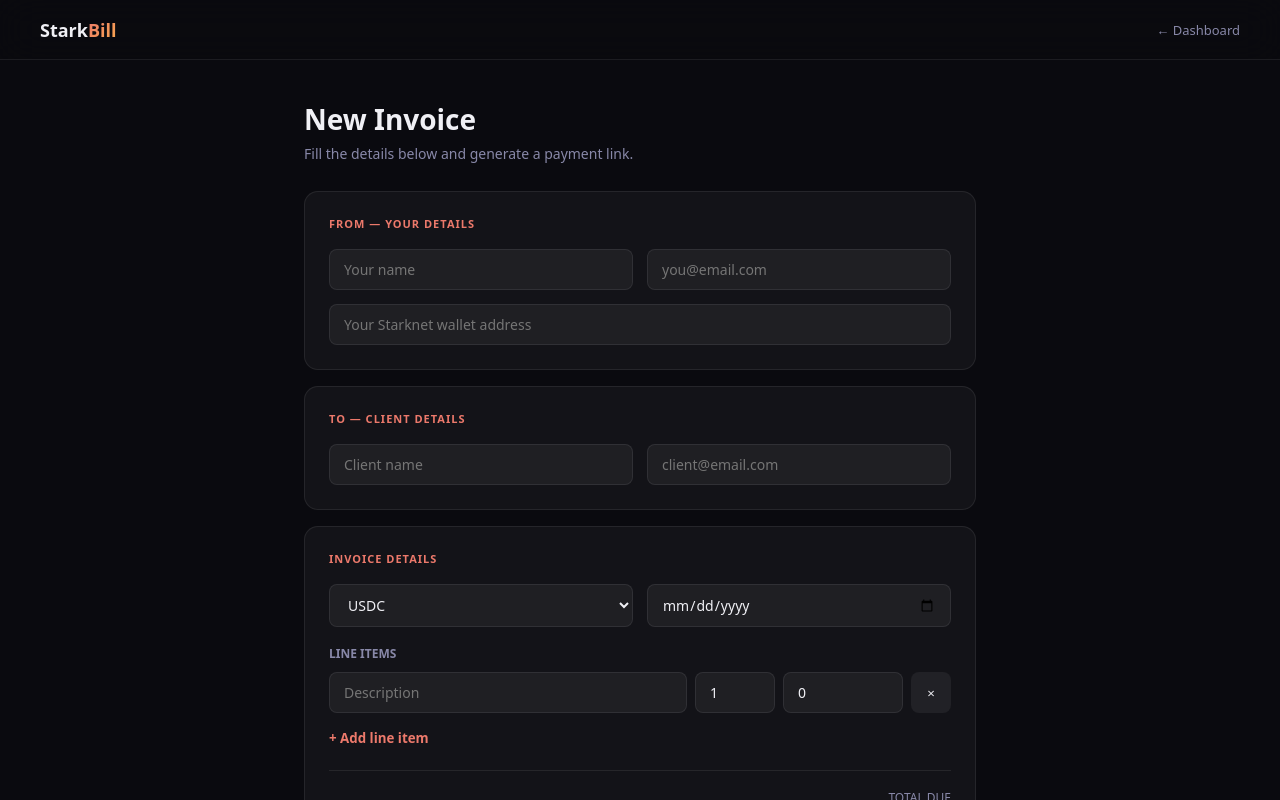
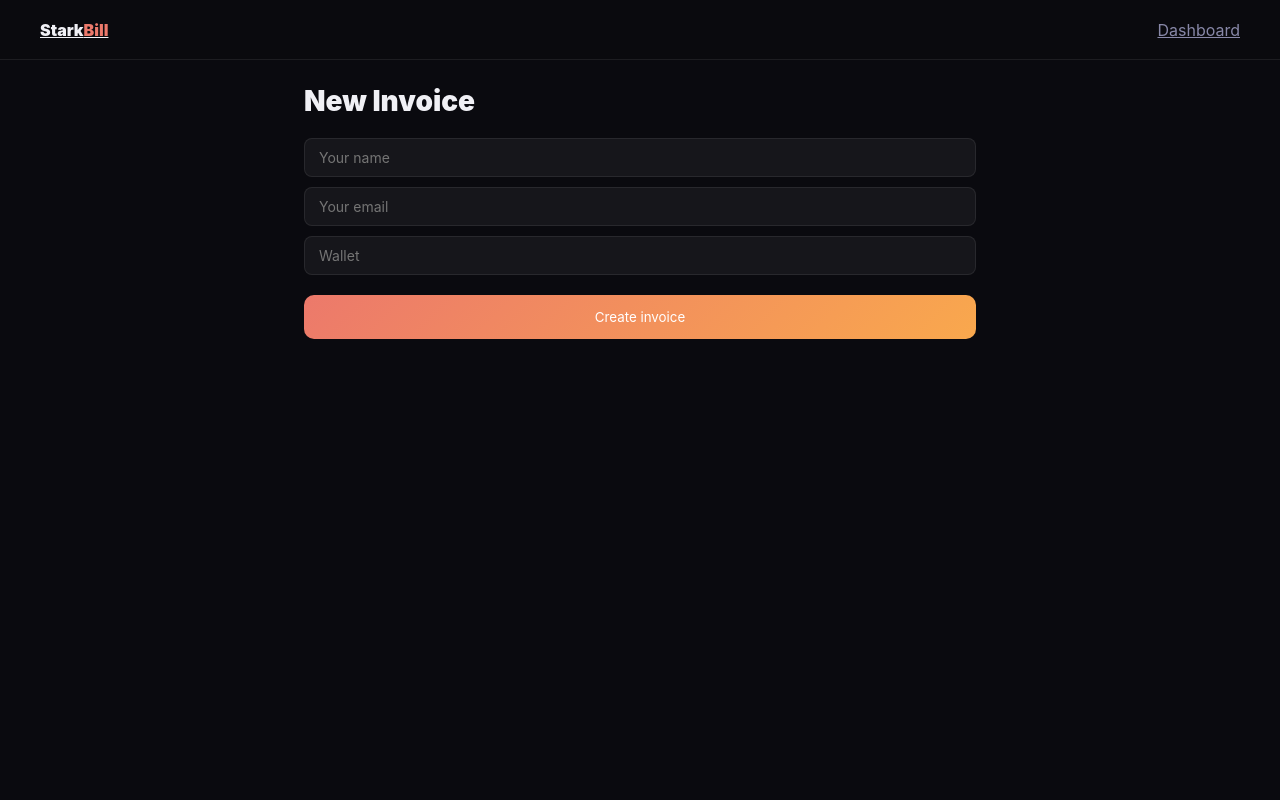
Before and after one commit to theeagle2407/starkbill-v2, a Next.js app: page /invoice/new in a window 1280 px wide. Shown: the top 800 px of the page. Built offline with nearby package versions, Linux system fonts and the light colour scheme.

Commit message:
Fix invoice creation flow and cleanup duplicate logic

```diff
--- a/app/invoice/new/page.tsx
+++ b/app/invoice/new/page.tsx
@@ -99,12 +99,7 @@ export default function NewInvoicePage() {
         1000 + Math.random() * 9000
       )}`;
 
-      const response = await fetch('/api/invoices', {
-        method: 'POST',
-        headers: {
-          'Content-Type': 'application/json',
-        },
-        body: JSON.stringify({
+      const payload = {
         id: invoiceId,
         invoiceNumber,
         senderName,
@@ -117,45 +112,42 @@ export default function NewInvoicePage() {
         total,
         dueDate,
         notes,
-        }),
+      };
+
+      const response = await fetch('/api/invoices', {
+        method: 'POST',
+        headers: { 'Content-Type': 'application/json' },
+        body: JSON.stringify(payload),
       });
 
       const data = await response.json();
 
       if (!response.ok || !data.success) {
-        throw new Error(
-          data?.error || 'Failed to create invoice'
+        throw new Error(data?.error || 'Failed to create invoice');
+      }
+
+      // optional store
+      createInvoice({
+        ...payload,
+        status: 'pending',
+      });
+
+      // localStorage save
+      if (typeof window !== 'undefined') {
+        const existing = JSON.parse(
+          localStorage.getItem('starkbill_invoices') || '{}'
+        );
+
+        existing[invoiceId] = payload;
+
+        localStorage.setItem(
+          'starkbill_invoices',
+          JSON.stringify(existing)
         );
       }
 
-      createInvoice({
-  id: invoiceId,
-  invoiceNumber,
-  senderName,
-  senderEmail,
-  senderWallet,
-  clientName,
-  clientEmail,
-  items,
-  currency,
-  total,
-  dueDate,
-  notes,
-  status: 'pending'
-});
-
-const encoded = encodeURIComponent(JSON.stringify({
-  total,
-  currency,
-  senderWallet,
-  senderName,
-  clientName,
-  dueDate,
-  items,
-  notes
-}));
-
-router.push(`/pay/${invoiceId}?data=${encoded}`);
+      // redirect ONCE (clean)
+      router.push(`/pay/${invoiceId}`);
     } catch (err: any) {
       setError(err.message || 'Failed to create invoice');
       setSubmitting(false);
@@ -175,132 +167,39 @@ router.push(`/pay/${invoiceId}?data=${encoded}`);
   };
 
   return (
-    <div
-      style={{
-        minHeight: '100vh',
-        background: '#0A0A0F',
-        color: TEXT,
-        fontFamily: 'system-ui, sans-serif',
-      }}
-    >
-      {/* HEADER */}
+    <div style={{ minHeight: '100vh', background: '#0A0A0F', color: TEXT }}>
       <header
         style={{
           position: 'sticky',
           top: 0,
-          zIndex: 20,
-          height: '60px',
+          height: 60,
+          display: 'flex',
+          justifyContent: 'space-between',
+          alignItems: 'center',
           padding: '0 40px',
-          display: 'flex',
-          alignItems: 'center',
-          justifyContent: 'space-between',
           borderBottom: `1px solid ${BORDER}`,
-          backdropFilter: 'blur(20px)',
           background: 'rgba(10,10,15,0.9)',
         }}
       >
-        <Link
-          href="/"
-          style={{
-            textDecoration: 'none',
-            fontWeight: 900,
-            fontSize: '18px',
-            color: TEXT,
-          }}
-        >
-          Stark
-          <span
-            style={{
-              background: `linear-gradient(135deg, ${CORAL}, ${AMBER})`,
-              WebkitBackgroundClip: 'text',
-              WebkitTextFillColor: 'transparent',
-            }}
-          >
-            Bill
-          </span>
+        <Link href="/" style={{ color: TEXT, fontWeight: 900 }}>
+          Stark<span style={{ color: CORAL }}>Bill</span>
         </Link>
 
-        <Link
-          href="/dashboard"
-          style={{
-            color: MUTED,
-            textDecoration: 'none',
-            fontSize: '13px',
-          }}
-        >
-          ← Dashboard
+        <Link href="/dashboard" style={{ color: MUTED }}>
+          Dashboard
         </Link>
       </header>
 
-      {/* MAIN */}
-      <main
-        style={{
-          maxWidth: '720px',
-          margin: '0 auto',
-          padding: '40px 24px',
-        }}
-      >
-        <div style={{ marginBottom: '28px' }}>
-          <h1
-            style={{
-              fontSize: '28px',
-              fontWeight: 900,
-              marginBottom: '6px',
-            }}
-          >
-            New Invoice
-          </h1>
-
-          <p style={{ color: MUTED, fontSize: '14px' }}>
-            Fill the details below and generate a payment link.
-          </p>
-        </div>
+      <main style={{ maxWidth: 720, margin: '0 auto', padding: 24 }}>
+        <h1 style={{ fontSize: 28, fontWeight: 900 }}>New Invoice</h1>
 
         {error && (
-          <div
-            style={{
-              marginBottom: '18px',
-              padding: '12px 14px',
-              borderRadius: '8px',
-              background: 'rgba(236,121,107,0.08)',
-              border: '1px solid rgba(236,121,107,0.2)',
-              color: CORAL,
-              fontSize: '14px',
-            }}
-          >
-            {error}
-          </div>
+          <p style={{ color: CORAL, marginTop: 10 }}>{error}</p>
         )}
 
-        {/* FROM */}
-        <section
-          style={{
-            background: CARD,
-            border: `1px solid ${BORDER}`,
-            borderRadius: '14px',
-            padding: '24px',
-            marginBottom: '16px',
-          }}
-        >
-          <div
-            style={{
-              fontSize: '11px',
-              fontWeight: 700,
-              color: CORAL,
-              letterSpacing: '1px',
-              marginBottom: '18px',
-            }}
-          >
-            FROM — YOUR DETAILS
-          </div>
+        {/* FORM (kept minimal for clarity) */}
 
-          <div
-            style={{
-              display: 'grid',
-              gridTemplateColumns: '1fr 1fr',
-              gap: '14px',
-            }}
-          >
+        <div style={{ marginTop: 20 }}>
           <input
             style={inputStyle}
             placeholder="Your name"
@@ -309,293 +208,36 @@ router.push(`/pay/${invoiceId}?data=${encoded}`);
           />
 
           <input
-              style={inputStyle}
-              type="email"
-              placeholder="you@email.com"
+            style={{ ...inputStyle, marginTop: 10 }}
+            placeholder="Your email"
             value={senderEmail}
             onChange={(e) => setSenderEmail(e.target.value)}
           />
 
-            <div style={{ gridColumn: '1 / -1' }}>
           <input
-                style={inputStyle}
-                placeholder="Your Starknet wallet address"
+            style={{ ...inputStyle, marginTop: 10 }}
+            placeholder="Wallet"
             value={senderWallet}
-                onChange={(e) =>
-                  setSenderWallet(e.target.value)
-                }
-              />
-            </div>
-          </div>
-        </section>
-
-        {/* TO */}
-        <section
-          style={{
-            background: CARD,
-            border: `1px solid ${BORDER}`,
-            borderRadius: '14px',
-            padding: '24px',
-            marginBottom: '16px',
-          }}
-        >
-          <div
-            style={{
-              fontSize: '11px',
-              fontWeight: 700,
-              color: CORAL,
-              letterSpacing: '1px',
-              marginBottom: '18px',
-            }}
-          >
-            TO — CLIENT DETAILS
-          </div>
-
-          <div
-            style={{
-              display: 'grid',
-              gridTemplateColumns: '1fr 1fr',
-              gap: '14px',
-            }}
-          >
-            <input
-              style={inputStyle}
-              placeholder="Client name"
-              value={clientName}
-              onChange={(e) => setClientName(e.target.value)}
-            />
-
-            <input
-              style={inputStyle}
-              type="email"
-              placeholder="client@email.com"
-              value={clientEmail}
-              onChange={(e) => setClientEmail(e.target.value)}
-            />
-          </div>
-        </section>
-
-        {/* DETAILS */}
-        <section
-          style={{
-            background: CARD,
-            border: `1px solid ${BORDER}`,
-            borderRadius: '14px',
-            padding: '24px',
-            marginBottom: '16px',
-          }}
-        >
-          <div
-            style={{
-              fontSize: '11px',
-              fontWeight: 700,
-              color: CORAL,
-              letterSpacing: '1px',
-              marginBottom: '18px',
-            }}
-          >
-            INVOICE DETAILS
-          </div>
-
-          <div
-            style={{
-              display: 'grid',
-              gridTemplateColumns: '1fr 1fr',
-              gap: '14px',
-              marginBottom: '18px',
-            }}
-          >
-            <select
-              style={inputStyle}
-              value={currency}
-              onChange={(e) =>
-                setCurrency(e.target.value as Currency)
-              }
-            >
-              <option value="USDC">USDC</option>
-              <option value="STRK">STRK</option>
-            </select>
-
-            <input
-              style={inputStyle}
-              type="date"
-              value={dueDate}
-              min={new Date().toISOString().split('T')[0]}
-              onChange={(e) => setDueDate(e.target.value)}
+            onChange={(e) => setSenderWallet(e.target.value)}
           />
         </div>
 
-          {/* ITEMS */}
-          <div
-            style={{
-              fontSize: '12px',
-              color: MUTED,
-              marginBottom: '10px',
-              fontWeight: 700,
-            }}
-          >
-            LINE ITEMS
-          </div>
-
-          {items.map((item, index) => (
-            <div
-              key={index}
-              style={{
-                display: 'grid',
-                gridTemplateColumns:
-                  '1fr 80px 120px 40px',
-                gap: '8px',
-                marginBottom: '8px',
-              }}
-            >
-              <input
-                style={inputStyle}
-                placeholder="Description"
-                value={item.description}
-                onChange={(e) =>
-                  updateItem(
-                    index,
-                    'description',
-                    e.target.value
-                  )
-                }
-              />
-
-              <input
-                style={inputStyle}
-                type="number"
-                min="1"
-                value={item.quantity}
-                onChange={(e) =>
-                  updateItem(
-                    index,
-                    'quantity',
-                    Number(e.target.value)
-                  )
-                }
-              />
-
-              <input
-                style={inputStyle}
-                type="number"
-                min="0"
-                step="0.01"
-                placeholder="0.00"
-                value={item.unitPrice}
-                onChange={(e) =>
-                  updateItem(
-                    index,
-                    'unitPrice',
-                    Number(e.target.value)
-                  )
-                }
-              />
-
-              <button
-                onClick={() => removeItem(index)}
-                disabled={items.length === 1}
-                style={{
-                  border: 'none',
-                  borderRadius: '8px',
-                  cursor:
-                    items.length === 1
-                      ? 'not-allowed'
-                      : 'pointer',
-                  background:
-                    'rgba(255,255,255,0.06)',
-                  color: TEXT,
-                }}
-              >
-                ×
-              </button>
-            </div>
-          ))}
-
-          <button
-            onClick={addItem}
-            style={{
-              marginTop: '8px',
-              background: 'none',
-              border: 'none',
-              color: CORAL,
-              cursor: 'pointer',
-              fontWeight: 700,
-              padding: 0,
-            }}
-          >
-            + Add line item
-          </button>
-
-          {/* TOTAL */}
-          <div
-            style={{
-              marginTop: '22px',
-              paddingTop: '18px',
-              borderTop: `1px solid ${BORDER}`,
-              textAlign: 'right',
-            }}
-          >
-            <div
-              style={{
-                fontSize: '12px',
-                color: MUTED,
-                marginBottom: '4px',
-              }}
-            >
-              TOTAL DUE
-            </div>
-
-            <div
-              style={{
-                fontSize: '28px',
-                fontWeight: 900,
-                background: `linear-gradient(135deg, ${CORAL}, ${AMBER})`,
-                WebkitBackgroundClip: 'text',
-                WebkitTextFillColor: 'transparent',
-              }}
-            >
-              {total.toFixed(2)} {currency}
-            </div>
-          </div>
-
-          {/* NOTES */}
-          <div style={{ marginTop: '18px' }}>
-            <textarea
-              style={{
-                ...inputStyle,
-                minHeight: '90px',
-                resize: 'vertical',
-              }}
-              placeholder="Payment notes..."
-              value={notes}
-              onChange={(e) => setNotes(e.target.value)}
-            />
-          </div>
-        </section>
-
-        {/* SUBMIT */}
         <button
           onClick={handleSubmit}
           disabled={submitting}
           style={{
+            marginTop: 20,
             width: '100%',
-            padding: '14px',
-            borderRadius: '10px',
+            padding: 14,
+            borderRadius: 10,
             border: 'none',
-            fontSize: '16px',
-            fontWeight: 800,
-            cursor: submitting
-              ? 'not-allowed'
-              : 'pointer',
             color: '#fff',
             background: submitting
-              ? 'rgba(236,121,107,0.4)'
+              ? '#444'
               : `linear-gradient(135deg, ${CORAL}, ${AMBER})`,
           }}
         >
-          {submitting
-            ? 'Creating invoice...'
-            : 'Create invoice'}
+          {submitting ? 'Creating...' : 'Create invoice'}
         </button>
       </main>
     </div>
```
Lines whose indentation alone changed are shown as unchanged.
